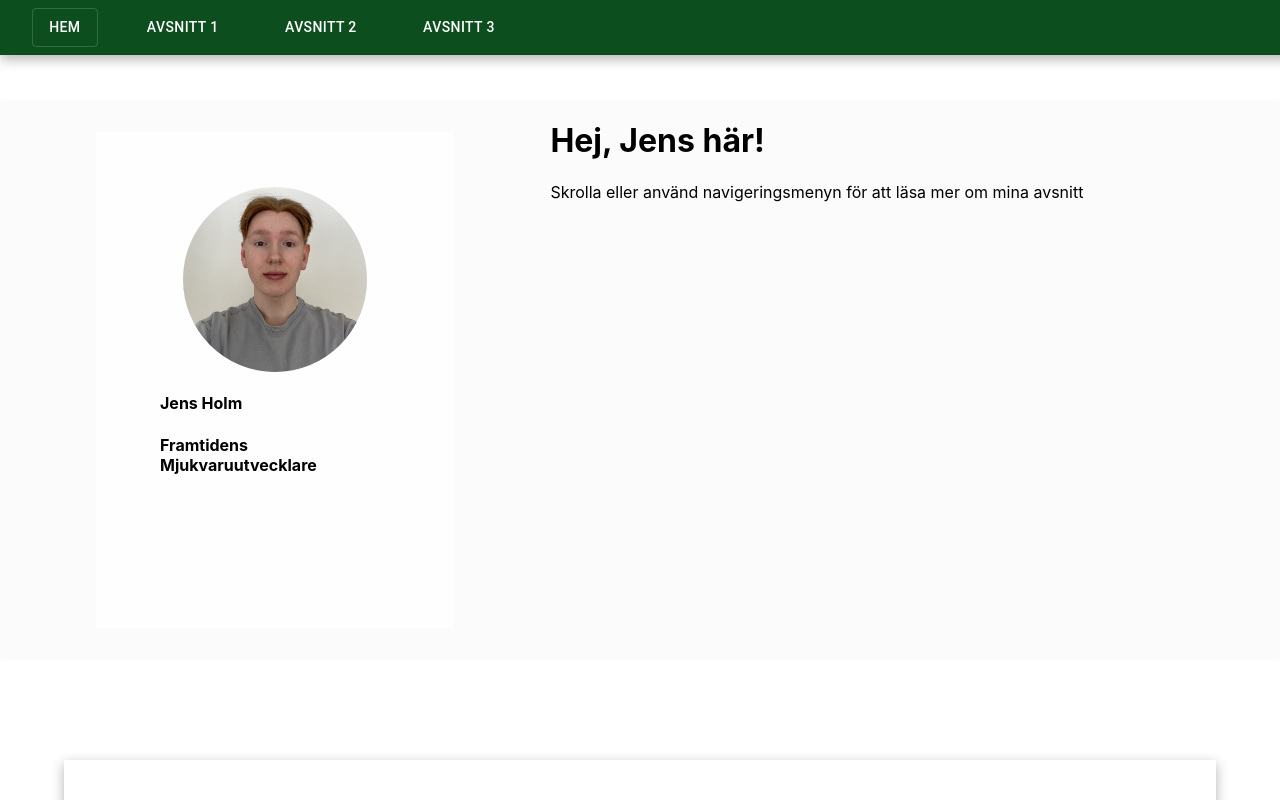
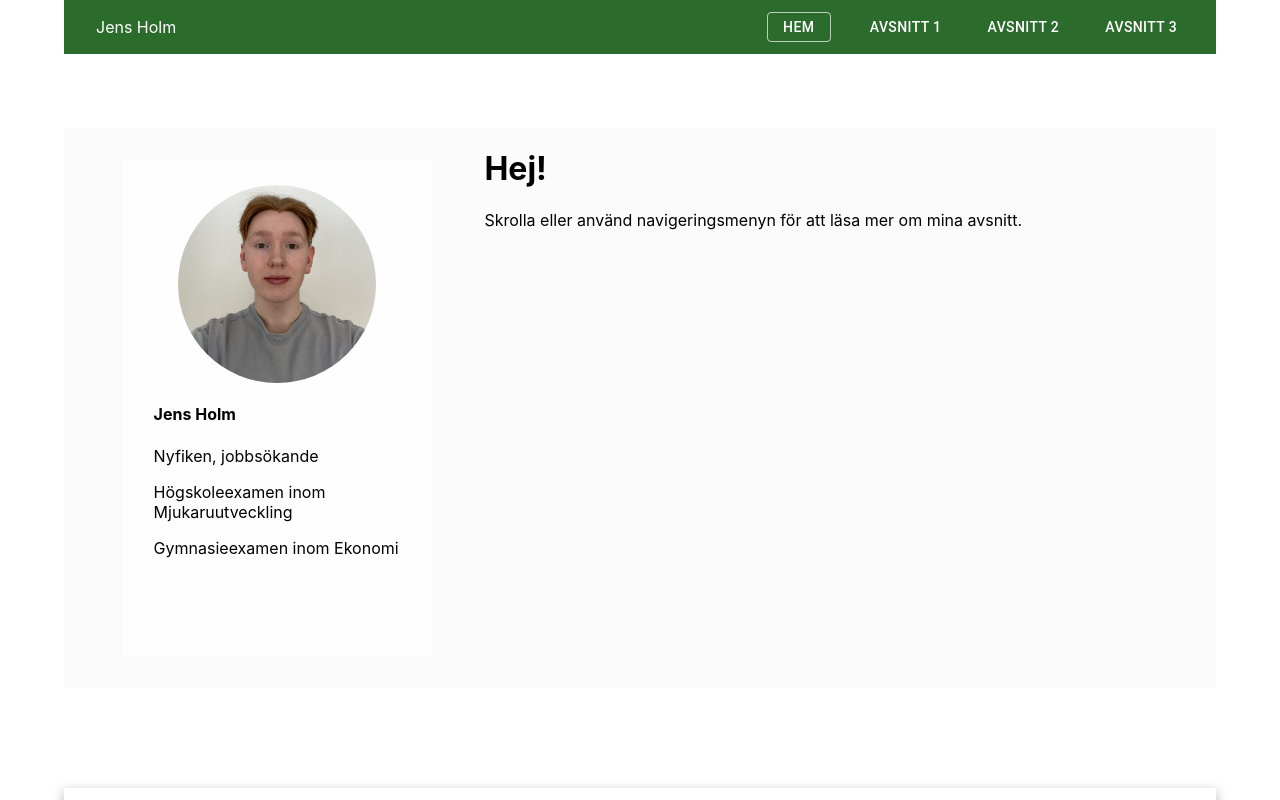
Before and after one commit to Jenkan27/Jenkan27.github.io, a React (Create React App) app: page / in a window 1280 px wide. Shown: the top 800 px of the page. Built offline with nearby package versions, Linux system fonts and the light colour scheme.

Commit message:
alot of changes maybe

```diff
--- a/src/App.css
+++ b/src/App.css
@@ -1,38 +1,18 @@
-.App {
-  text-align: center;
+/*div {
+  margin: 0;
+  padding: 0;
+  box-sizing: border-box;
+}*/
+
+* {
+  box-sizing: border-box;
 }
 
-.App-logo {
-  height: 40vmin;
-  pointer-events: none;
+.wrapper {
+  width: 100%;
 }
 
-@media (prefers-reduced-motion: no-preference) {
-  .App-logo {
-    animation: App-logo-spin infinite 20s linear;
-  }
+.wrapper-inner {
+  width: 90%;
+  margin-inline: auto;
 }
-
-.App-header {
-  background-color: #282c34;
-  min-height: 100vh;
-  display: flex;
-  flex-direction: column;
-  align-items: center;
-  justify-content: center;
-  font-size: calc(10px + 2vmin);
-  color: white;
-}
-
-.App-link {
-  color: #61dafb;
-}
-
-@keyframes App-logo-spin {
-  from {
-    transform: rotate(0deg);
-  }
-  to {
-    transform: rotate(360deg);
-  }
-}
--- a/src/App.js
+++ b/src/App.js
@@ -4,15 +4,18 @@ import Div1 from './components/Div1';
 import Div2 from './components/Div2';
 import Div3 from './components/Div3';
 import Div4 from './components/Div4';
+import './App.css';
 
 function App() {
   return (
-    <div>
+    <div className='wrapper'>
+      <div className='wrapper-inner'>
       <Navbar />
       <Div1 />
       <Div2 />
       <Div3 />
       <Div4 />
+      </div>
     </div>
   );
 }
--- a/src/components/Div1.js
+++ b/src/components/Div1.js
@@ -8,11 +8,13 @@ const Div1 = () => {
       <div className='divLeft'>
         <img src={profilbild} alt="bild på jens holm"></img>
         <h4>Jens Holm</h4>
-        <h4>Framtidens Mjukvaruutvecklare</h4>
+        <p>Nyfiken, jobbsökande</p>
+        <p>Högskoleexamen inom Mjukaruutveckling</p>
+        <p>Gymnasieexamen inom Ekonomi</p>
       </div>
       <div className='divRight'>
-        <h1>Hej, Jens här!</h1>
-        <p> Skrolla eller använd navigeringsmenyn för att läsa mer om mina avsnitt</p>
+        <h1>Hej!</h1>
+        <p> Skrolla eller använd navigeringsmenyn för att läsa mer om mina avsnitt.</p>
       </div>
     </div>
   );
--- a/src/components/Navbar.js
+++ b/src/components/Navbar.js
@@ -54,13 +54,17 @@ const Navbar = () => {
 
   return (
     <div className="navbar">
+      <div className="navbar-inner">
+        <div className='name'>
+          <p>Jens Holm</p>
+        </div>
         <div className="button-group">
           {sections.map((id, index) => (
             <Button
               style={{
-            border: activeSection === id ? '1px solid rgba(255, 255, 255, 0.16)' : '1px solid transparent',
+              border: activeSection === id ? '1px solid rgba(255, 255, 255, 0.68)' : '1px solid transparent',
               borderRadius: '4px',
-            padding: '6px 16px',
+              padding: '2px 6px',
               boxSizing: 'border-box',
               }}
               color={'black'}
@@ -73,6 +77,7 @@ const Navbar = () => {
           ))}
         </div>
       </div>
+    </div>
   );
 };
 
--- a/src/css/Div1.css
+++ b/src/css/Div1.css
@@ -1,26 +1,25 @@
 .div1 {
-    width: 90vw;
+    width: 100%;
     min-height: 70vh;
-    margin: 100px auto;
+    margin-top: 8rem;
     display: flex;
-    padding-inline: 5vw;
+    padding-inline: 5%;
     background-color: rgba(0, 0, 0, 0.015);
-    gap: 5vw;
+    gap: 5%;
     /*align-items: center;*/
     /*justify-content: center;*/
     font-size: 1rem;
     /*box-shadow: 0px 4px 12px rgba(0, 0, 0, 0.3);*/
     border-radius: 4px;
     scroll-margin-top: 80px;
+    box-sizing: border-box;
 }
 
 .divLeft{
     max-height: 100%;
-    max-width: 20%;
-    margin-inline: 2rem;
+    max-width: 30%;
+    padding: 0 2rem;
     margin-block: 2rem;
-    padding-inline: 4rem;
-    padding-block: 2rem;
     background-color: rgba(255, 255, 255, 0.7);
     /*margin-bottom: auto;*/
     /*align-items: center;*/
@@ -40,5 +39,5 @@ img {
 }
 
 .divRight {
-
+    max-width: 65%
 }
--- a/src/css/Div2.css
+++ b/src/css/Div2.css
@@ -1,5 +1,5 @@
 .div2 {
-  width: 90vw;
+  width: 100%;
   height: 70vh;
   margin: 100px auto; /* För att inte hamna bakom navbar */
   display: flex;
--- a/src/css/Div3.css
+++ b/src/css/Div3.css
@@ -1,5 +1,5 @@
 .div3 {
-  width: 90vw;
+  width: 100%;
   height: 70vh;
   box-shadow: 0px 4px 12px rgba(0, 0, 0, 0.3);
   margin: 100px auto; /* För att inte hamna bakom navbar */
--- a/src/css/Div4.css
+++ b/src/css/Div4.css
@@ -1,5 +1,5 @@
 .div4 {
-  width: 90vw;
+  width: 100%;
   height: 70vh;
   box-shadow: 0px 4px 12px rgba(0, 0, 0, 0.3);
   margin: 100px auto; /* För att inte hamna bakom navbar */
--- a/src/css/Navbar.css
+++ b/src/css/Navbar.css
@@ -3,20 +3,27 @@
   top: 0;
   left: 0;
   width: 100%;
-  background-color:#0d4e1f;
-  color: #ffffff;
-  padding-block: 0.5rem;
-  padding-inline: 1rem;
   z-index: 1000;
+}
+
+.navbar-inner {
+  width: 90%;
+  margin-inline: auto;
   display: flex;
-  gap: 1rem;
-  box-shadow: 0px 4px 12px rgba(0, 0, 0, 0.3);
+  align-items: center;
+  background-color: rgb(43, 107, 44);
+  color: white;
+  padding-inline: 2rem;
+  padding-block: 0.05rem;
+
 }
 
 .button-group {
-    width: 40%;
+    width: fit-content;
+    gap: 2rem;
     height: 80%;
     display: flex;
-    justify-content: space-around;
+    justify-content: space-between;
+    margin-left: auto;
 
 }
```
Lines whose indentation alone changed are shown as unchanged.
